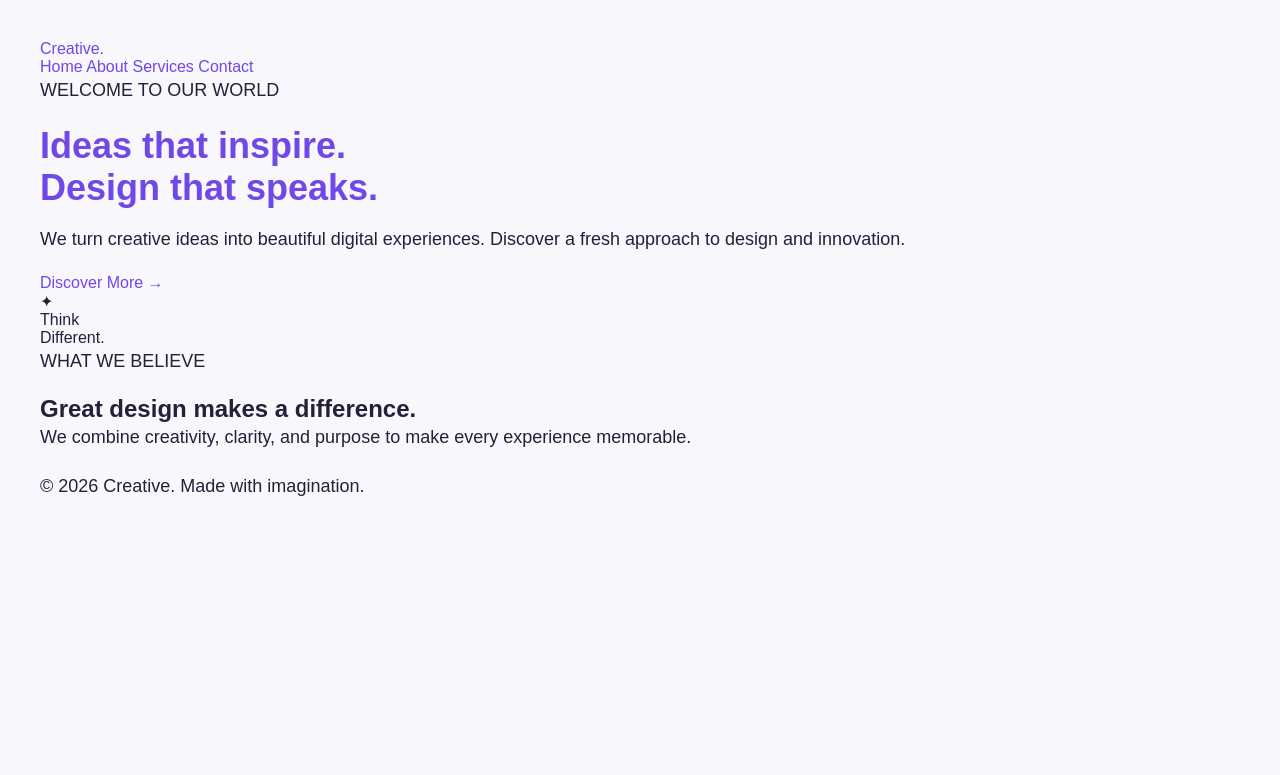
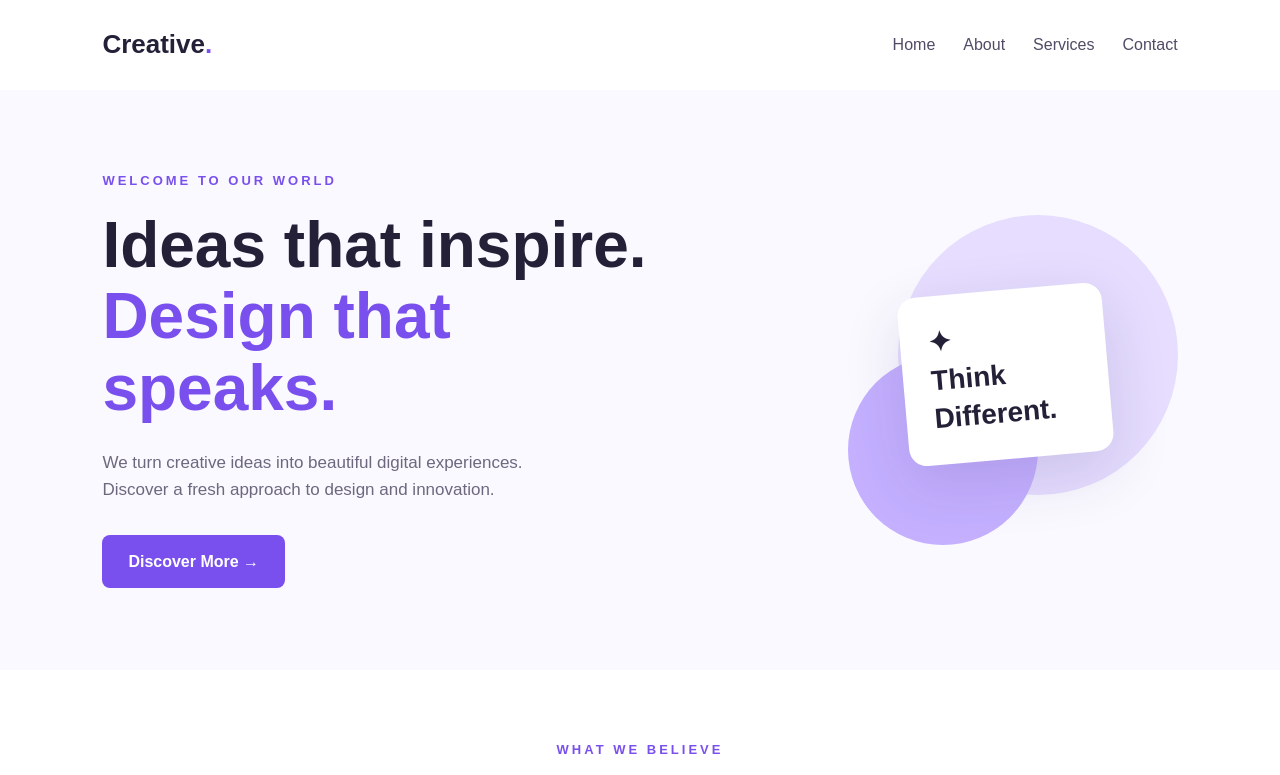
Before and after one commit to Shibana1012/my-static-website, a plain HTML site: page index.html in a window 1280 px wide. Shown: the top 775 px of the page. Drawn offline with Linux system fonts and the light colour scheme.

Commit message:
Update background color and add navbar styles

```diff
--- a/style.css
+++ b/style.css
@@ -1,3 +1,5 @@
+
+
 
 * {
   margin: 0;
@@ -5,28 +7,187 @@
   box-sizing: border-box;
 }
 
+html {
+  scroll-behavior: smooth;
+}
+
 body {
   font-family: Arial, sans-serif;
-  background: #f8f7fc;
+  background: #faf9ff;
   color: #242038;
-  padding: 40px;
-}
-h1 {
-  font-size: 36px;
-  margin-bottom: 16px;
-  color: #7048e8;
-}
-p {
-  font-size: 18px;
   line-height: 1.6;
-  margin-bottom: 20px;
 }
 
-a {
-  color: #7048e8;
+.navbar {
+  display: flex;
+  justify-content: space-between;
+  align-items: center;
+  padding: 24px 8%;
+  background: #fff;
+}
+
+.logo {
+  font-size: 26px;
+  font-weight: 800;
+  color: #242038;
   text-decoration: none;
 }
 
-a:hover {
-  text-decoration: underline;
+.logo span,
+.hero h1 span {
+  color: #7950ed;
 }
+
+nav {
+  display: flex;
+  gap: 28px;
+}
+
+nav a {
+  color: #514b65;
+  text-decoration: none;
+}
+
+nav a:hover {
+  color: #7950ed;
+}
+
+.hero {
+  min-height: 580px;
+  padding: 80px 8%;
+  display: flex;
+  align-items: center;
+  justify-content: space-between;
+  gap: 50px;
+  overflow: hidden;
+}
+
+.hero-content {
+  max-width: 580px;
+}
+
+.eyebrow {
+  color: #7950ed;
+  font-weight: 700;
+  font-size: 13px;
+  letter-spacing: 3px;
+  margin-bottom: 18px;
+}
+
+.hero h1 {
+  font-size: clamp(38px, 5vw, 64px);
+  line-height: 1.12;
+  margin-bottom: 24px;
+}
+
+.description {
+  color: #6d687e;
+  font-size: 17px;
+  max-width: 480px;
+  margin-bottom: 32px;
+}
+
+.button {
+  display: inline-block;
+  background: #7950ed;
+  color: white;
+  padding: 14px 26px;
+  border-radius: 8px;
+  text-decoration: none;
+  font-weight: 700;
+}
+
+.button:hover {
+  background: #6038d2;
+}
+
+.hero-art {
+  position: relative;
+  width: 330px;
+  height: 330px;
+  flex-shrink: 0;
+}
+
+.circle {
+  position: absolute;
+  border-radius: 50%;
+}
+
+.circle-one {
+  width: 280px;
+  height: 280px;
+  background: #e6ddff;
+  top: 0;
+  right: 0;
+}
+
+.circle-two {
+  width: 190px;
+  height: 190px;
+  background: #c4b0ff;
+  bottom: 0;
+  left: 0;
+}
+
+.art-card {
+  position: absolute;
+  top: 75px;
+  left: 55px;
+  width: 205px;
+  padding: 28px;
+  background: white;
+  border-radius: 18px;
+  box-shadow: 0 20px 60px #35206b24;
+  font-size: 28px;
+  font-weight: 800;
+  line-height: 1.35;
+  transform: rotate(-5deg);
+}
+
+.about {
+  text-align: center;
+  padding: 70px 8%;
+  background: white;
+}
+
+.about h2 {
+  font-size: clamp(28px, 4vw, 42px);
+  margin-bottom: 16px;
+}
+
+.about > p:last-child {
+  color: #6d687e;
+}
+
+footer {
+  text-align: center;
+  padding: 24px;
+  color: #6d687e;
+  font-size: 14px;
+}
+
+@media (max-width: 700px) {
+  .navbar {
+    flex-direction: column;
+    gap: 18px;
+  }
+
+  nav {
+    gap: 16px;
+    flex-wrap: wrap;
+    justify-content: center;
+  }
+
+  .hero {
+    flex-direction: column;
+    align-items: flex-start;
+    padding-top: 55px;
+  }
+
+  .hero-art {
+    align-self: center;
+    transform: scale(0.85);
+    transform-origin: top center;
+    margin-bottom: -45px;
+  }
+}
```
